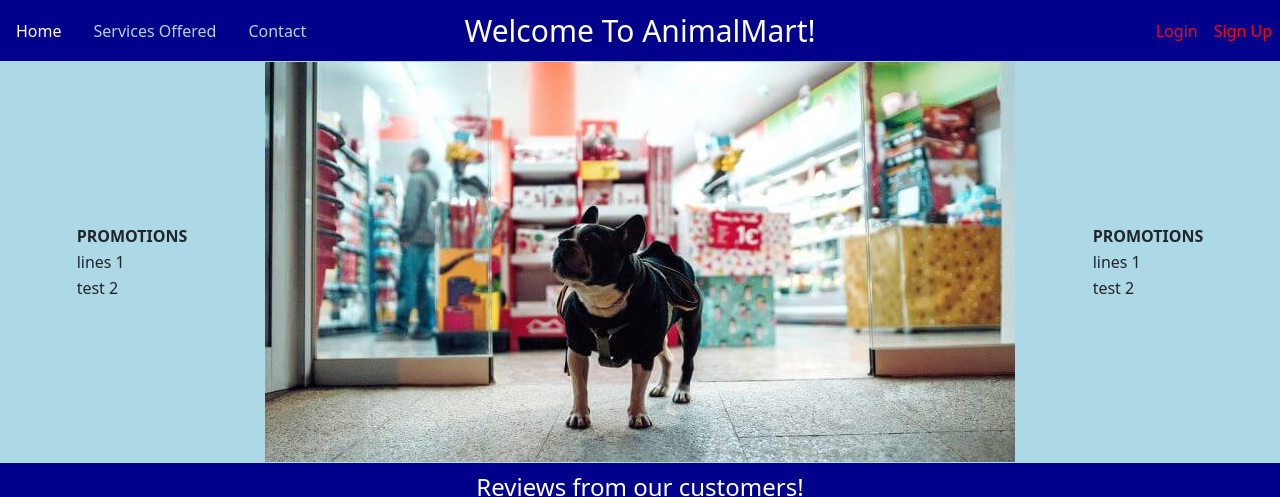
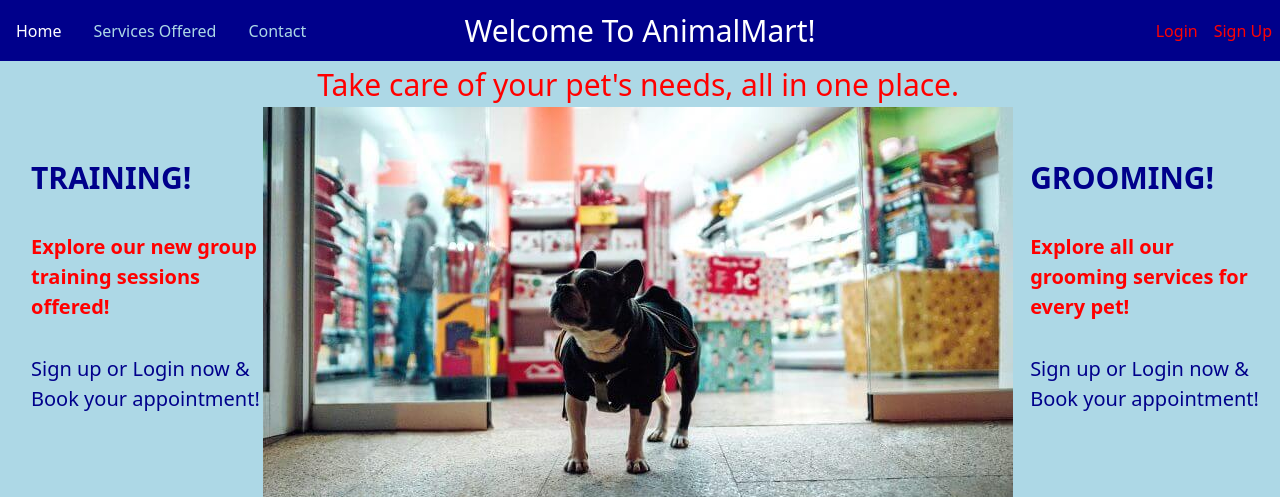
Before and after one commit to AngelNorStou/AnimalMart, a PHP site: page /Home.php in a window 1280 px wide. Shown: the top 497 px of the page. Run offline with PHP 8.4, Linux system fonts and the light colour scheme.

Commit message:
home page done

```diff
--- a/Home.php
+++ b/Home.php
@@ -68,31 +68,32 @@ session_start();
 <div style="background-color: lightblue;">
 	<table align="center">
 		<tr>
-			<td width="400" style="background-color: lightblue;">
+			<td align="center" width="600" style="background-color: lightblue; padding-left: 30px;">
 				<table align="center">
-					<th>PROMOTIONS</th>
+					<th style="font-size: 30px;color: darkblue;">TRAINING!</th>
 					<tr>
-						<td>lines 1</td>
+						<td style="font-size: 20px;color:red;font-weight: bold;"><br>Explore our new group training sessions offered!</td>
 					</tr>
 					<tr>
-						<td>
-							test 2
+						<td style="font-size: 20px;color: darkblue;font-weight: normal;">
+							<br>Sign up or Login now &amp;<br> Book your appointment!
 						</td>
 					</tr>
 				</table>
 			</td>
-			<td >
+			<td align="center" style="font-size: 30px;color:red;font-weight: normal;">
+				Take care of your pet's needs, all in one place.
 				<img width="750" height="400" src="./Images/pet_store1.jpg" alt="Animal">
 			</td>
-			<td  width="400" style="background-color: lightblue;">
-				<table align="center">
-					<th>PROMOTIONS</th>
+			<td  width="550" style="background-color: lightblue; padding-right: 5px;padding-left: 15px;">
+					<table align="center">
+					<th style="font-size: 30px;color: darkblue;">GROOMING!</th>
 					<tr>
-						<td>lines 1</td>
+						<td style="font-size: 20px;color:red;font-weight: bold;"><br> Explore all our grooming services for every pet!<td>
 					</tr>
 					<tr>
-						<td>
-							test 2
+						<td style="font-size: 20px;color: darkblue;font-weight: normal;">
+							<br>Sign up or Login now &amp;<br> Book your appointment!
 						</td>
 					</tr>
 				</table>
@@ -103,17 +104,17 @@ session_start();
 <div style="background-color: red;"  align="center">
 	<h4 style="background-color: darkblue; color: #fff;padding:10px;">Reviews from our customers!</h4>
 	<div class="card-group">
-		<p style="width: 200px;">
+		<p style="width: 150px;">
 	<div class="card mb-3">
 	  <div class="row g-0">
 	    <div class="col-md-4" >
-	      <img src="..." alt="...">
+	      <img src="./Images/dog.jpg" width="120" height="100" style="padding-top: 2px;" alt="...">
 	    </div>
 	    <div class="col-md-8">
 	      <div class="card-body">
-	        <h5 class="card-title">Customer 1</h5>
-	        <p class="card-text">This is a wider card with supporting text below as a natural lead-in to additional content. This content is a little bit longer.</p>
-	        <p class="card-text"><small class="text-muted">Service: </small></p>
+	        <h5 class="card-title">Mary Owen</h5>
+	        <p class="card-text">Great local shop! The staff is always happy to help and are all knowledgable when it comes to pet care. My dog loves going to AnimalMart!</p>
+	        <p class="card-text"><small class="text-muted">Service: Grooming</small></p>
 	      </div>
 	    </div>
 	</div>
@@ -122,13 +123,13 @@ session_start();
 	<div class="card mb-3">
 	  <div class="row g-0">
 	    <div class="col-md-4">
-	      <img src="..." alt="...">
+	      <img src="./Images/bunny.jpg" width="120" height="100" style="padding-top: 2px;"  alt="...">
 	    </div>
 	    <div class="col-md-8">
 	      <div class="card-body">
-	        <h5 class="card-title">Customer 2</h5>
-	        <p class="card-text">This is a wider card with supporting text below as a natural lead-in to additional content. This content is a little bit longer.</p>
-	        <p class="card-text"><small class="text-muted">Service: </small></p>
+	        <h5 class="card-title">Maxim Party</h5>
+	        <p class="card-text">Fantastic team, fantastic service. My bunny was dealing with a digestive issue and employee team gave me great advices. Purchase all your pets needs here!</p>
+	        <p class="card-text"><small class="text-muted">Service: Vet </small></p>
 	      </div>
 	    </div>
 	  </div>
@@ -137,18 +138,18 @@ session_start();
 	<div class="card mb-3">
 	  <div class="row g-0">
 	    <div class="col-md-4">
-	      <img src="..." alt="...">
+	      <img src="https://lh5.googleusercontent.com/p/AF1QipOSd-S225TZD4cM3CYqb4GC0k67udzJ_vBU5-RT=w100-h100-p-n-k-no" alt="...">
 	    </div>
 	    <div class="col-md-8">
 	      <div class="card-body">
-	        <h5 class="card-title">Customer 3</h5>
-	        <p class="card-text">This is a wider card with supporting text below as a natural lead-in to additional content. This content is a little bit longer.</p>
-	        <p class="card-text"><small class="text-muted">Service: </small></p>
+	        <h5 class="card-title">Becca Maurice</h5>
+	        <p class="card-text">Banjo has been doing amazing! Banjo has quite a few health issues so I am always grateful for the advice they give me. Customer service is always top notch.</p>
+	        <p class="card-text"><small class="text-muted">Service: Vet</small></p>
 	      </div>
 	    </div>
 	  </div>
 	</div>
-	<p style="width: 200px;">
+	<p style="width: 150px;"></p>
 </div>
 
 <footer align="center" style="background-color: lightblue;">
```
Also changed, not shown: Images/bunny.jpg (added), Images/dog.jpg (added).
